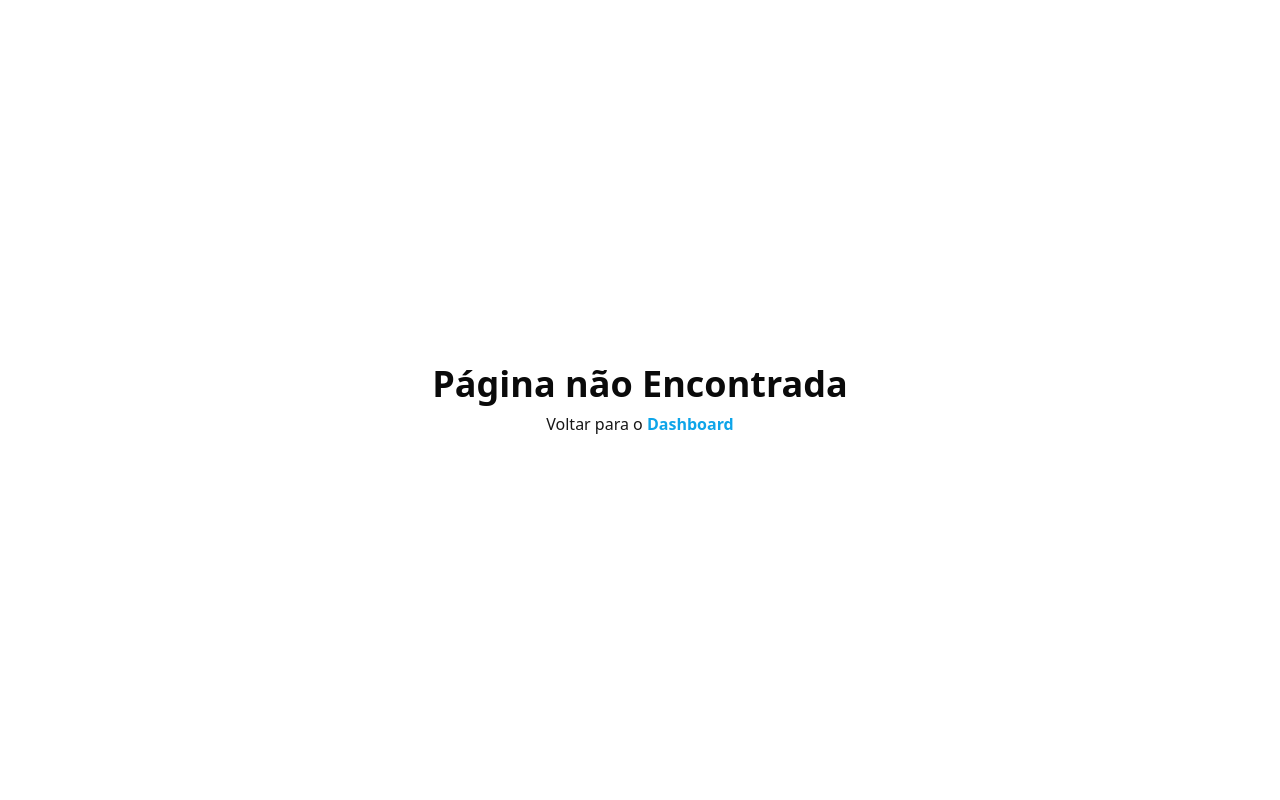
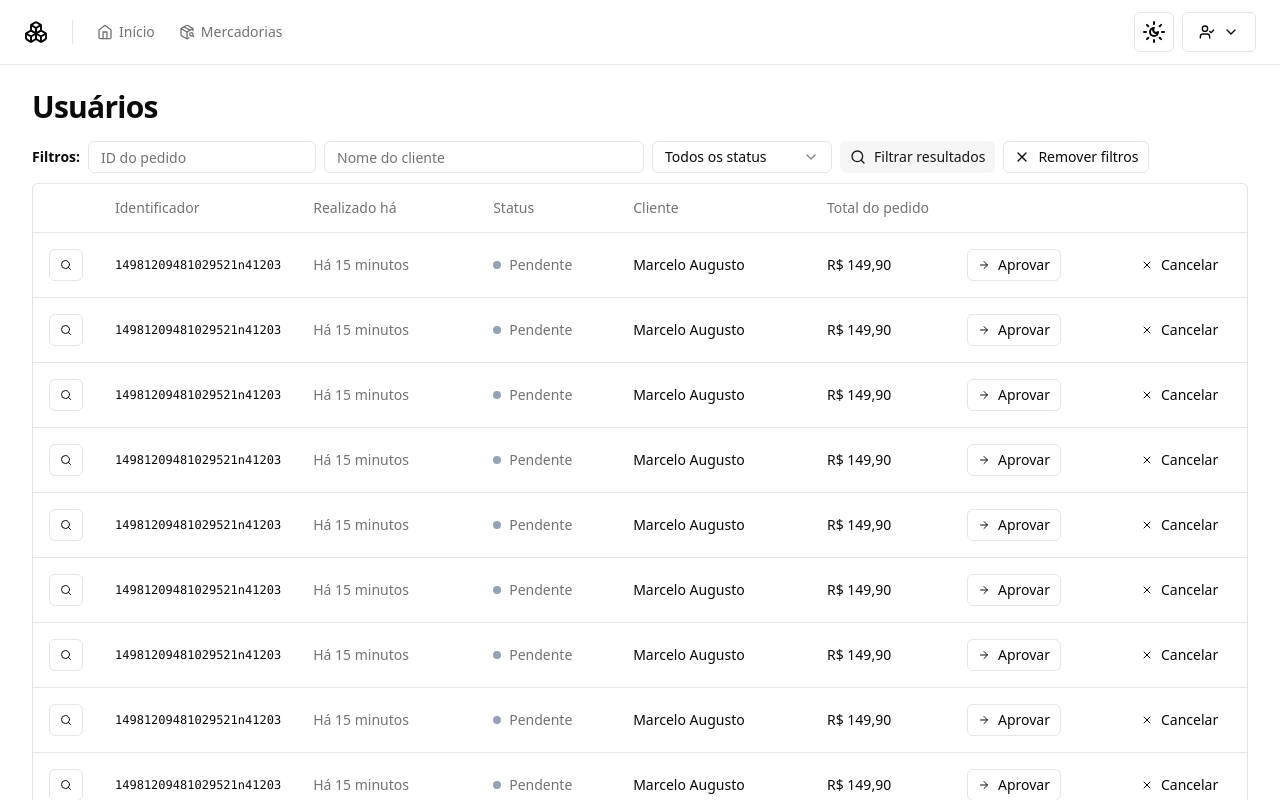
Before and after one commit to willamylp/mssupply-goods-frontend, a React (Vite) app: page /usuarios in a window 1280 px wide. Shown: the top 800 px of the page. Built offline with nearby package versions, Linux system fonts and the light colour scheme.

Commit message:
Prepare to Create Users Page

```diff
--- a/package.json
+++ b/package.json
@@ -14,6 +14,7 @@
     "@radix-ui/react-dialog": "^1.0.5",
     "@radix-ui/react-dropdown-menu": "^2.0.6",
     "@radix-ui/react-label": "^2.0.2",
+    "@radix-ui/react-navigation-menu": "^1.1.4",
     "@radix-ui/react-select": "^2.0.0",
     "@radix-ui/react-separator": "^1.0.3",
     "@radix-ui/react-slot": "^1.0.2",
--- a/src/components/account-menu.tsx
+++ b/src/components/account-menu.tsx
@@ -1,4 +1,4 @@
-import { ChevronDown, LogOut, UserCog } from 'lucide-react'
+import { ChevronDown, LogOut, UserCheck, UserCog } from 'lucide-react'
 
 import { Button } from './ui/button'
 import {
@@ -18,6 +18,7 @@ export function AccountMenu() {
           variant="outline"
           className="flex select-none items-center gap-2"
         >
+          <UserCheck className="h-4 w-4" />
           {localStorage.getItem('username')}
           <ChevronDown className="h-4 w-4" />
         </Button>
--- a/src/components/header.tsx
+++ b/src/components/header.tsx
@@ -1,4 +1,4 @@
-import { Boxes, Home, UtensilsCrossed } from 'lucide-react'
+import { Boxes, Home, PackageSearch, Users, UtensilsCrossed } from 'lucide-react'
 
 import { AccountMenu } from '@/components/account-menu'
 import { NavLink } from '@/components/nav-link'
@@ -6,6 +6,16 @@ import { ThemeToggle } from '@/components/theme/theme-toggle'
 import { Separator } from '@/components/ui/separator'
 
 export function Header() {
+  const userIsAdmin = localStorage.getItem('userIsAdmin')
+  console.log(typeof userIsAdmin)
+  const buttonUsers =
+    userIsAdmin === '1' ? (
+      <NavLink to="/usuarios">
+        <Users className="h-4 w-4" />
+        Usuários
+      </NavLink>
+    ) : null
+
   return (
     <div className="border-b">
       <div className="flex h-16 items-center gap-6 px-6">
@@ -19,9 +29,11 @@ export function Header() {
             Início
           </NavLink>
 
+          {buttonUsers}
+
           <NavLink to="/orders">
-            <UtensilsCrossed className="h-4 w-4" />
-            Pedidos
+            <PackageSearch className="h-4 w-4" />
+            Mercadorias
           </NavLink>
         </nav>
 
--- a/src/components/theme/theme-toggle.tsx
+++ b/src/components/theme/theme-toggle.tsx
@@ -1,4 +1,4 @@
-import { Moon, Sun } from 'lucide-react'
+import { MonitorSmartphone, Moon, MoonStar, Sun, SunMoon } from 'lucide-react'
 
 import { Button } from '@/components/ui/button'
 import {
@@ -17,20 +17,20 @@ export function ThemeToggle() {
     <DropdownMenu>
       <DropdownMenuTrigger asChild>
         <Button variant="outline" size="icon">
-          <Sun className="h-[1.2rem] w-[1.2rem] rotate-0 scale-100 transition-all dark:-rotate-90 dark:scale-0" />
-          <Moon className="absolute h-[1.2rem] w-[1.2rem] rotate-90 scale-0 transition-all dark:rotate-0 dark:scale-100" />
+          <SunMoon className="h-[1.5rem] w-[1.5rem] rotate-0 scale-100 transition-all dark:-rotate-90 dark:scale-0" />
+          <MoonStar className="absolute h-[1.5rem] w-[1.5rem] rotate-90 scale-0 transition-all dark:rotate-0 dark:scale-100" />
           <span className="sr-only">Toggle theme</span>
         </Button>
       </DropdownMenuTrigger>
       <DropdownMenuContent align="end">
         <DropdownMenuItem onClick={() => setTheme('light')}>
-          Light
+          <Sun className="mr-2 h-[1rem] w-[1rem]" /> Light
         </DropdownMenuItem>
         <DropdownMenuItem onClick={() => setTheme('dark')}>
-          Dark
+          <Moon className="mr-2 h-[1rem] w-[1rem]" /> Dark
         </DropdownMenuItem>
         <DropdownMenuItem onClick={() => setTheme('system')}>
-          Sistema
+          <MonitorSmartphone className="mr-2 h-[1rem] w-[1rem]" /> Sistema
         </DropdownMenuItem>
       </DropdownMenuContent>
     </DropdownMenu>
--- /dev/null
+++ b/src/components/ui/navigation-menu.tsx
@@ -0,0 +1,128 @@
+import * as React from "react"
+import * as NavigationMenuPrimitive from "@radix-ui/react-navigation-menu"
+import { cva } from "class-variance-authority"
+import { ChevronDown } from "lucide-react"
+
+import { cn } from "@/lib/utils"
+
+const NavigationMenu = React.forwardRef<
+  React.ElementRef<typeof NavigationMenuPrimitive.Root>,
+  React.ComponentPropsWithoutRef<typeof NavigationMenuPrimitive.Root>
+>(({ className, children, ...props }, ref) => (
+  <NavigationMenuPrimitive.Root
+    ref={ref}
+    className={cn(
+      "relative z-10 flex max-w-max flex-1 items-center justify-center",
+      className
+    )}
+    {...props}
+  >
+    {children}
+    <NavigationMenuViewport />
+  </NavigationMenuPrimitive.Root>
+))
+NavigationMenu.displayName = NavigationMenuPrimitive.Root.displayName
+
+const NavigationMenuList = React.forwardRef<
+  React.ElementRef<typeof NavigationMenuPrimitive.List>,
+  React.ComponentPropsWithoutRef<typeof NavigationMenuPrimitive.List>
+>(({ className, ...props }, ref) => (
+  <NavigationMenuPrimitive.List
+    ref={ref}
+    className={cn(
+      "group flex flex-1 list-none items-center justify-center space-x-1",
+      className
+    )}
+    {...props}
+  />
+))
+NavigationMenuList.displayName = NavigationMenuPrimitive.List.displayName
+
+const NavigationMenuItem = NavigationMenuPrimitive.Item
+
+const navigationMenuTriggerStyle = cva(
+  "group inline-flex h-10 w-max items-center justify-center rounded-md bg-background px-4 py-2 text-sm font-medium transition-colors hover:bg-accent hover:text-accent-foreground focus:bg-accent focus:text-accent-foreground focus:outline-none disabled:pointer-events-none disabled:opacity-50 data-[active]:bg-accent/50 data-[state=open]:bg-accent/50"
+)
+
+const NavigationMenuTrigger = React.forwardRef<
+  React.ElementRef<typeof NavigationMenuPrimitive.Trigger>,
+  React.ComponentPropsWithoutRef<typeof NavigationMenuPrimitive.Trigger>
+>(({ className, children, ...props }, ref) => (
+  <NavigationMenuPrimitive.Trigger
+    ref={ref}
+    className={cn(navigationMenuTriggerStyle(), "group", className)}
+    {...props}
+  >
+    {children}{" "}
+    <ChevronDown
+      className="relative top-[1px] ml-1 h-3 w-3 transition duration-200 group-data-[state=open]:rotate-180"
+      aria-hidden="true"
+    />
+  </NavigationMenuPrimitive.Trigger>
+))
+NavigationMenuTrigger.displayName = NavigationMenuPrimitive.Trigger.displayName
+
+const NavigationMenuContent = React.forwardRef<
+  React.ElementRef<typeof NavigationMenuPrimitive.Content>,
+  React.ComponentPropsWithoutRef<typeof NavigationMenuPrimitive.Content>
+>(({ className, ...props }, ref) => (
+  <NavigationMenuPrimitive.Content
+    ref={ref}
+    className={cn(
+      "left-0 top-0 w-full data-[motion^=from-]:animate-in data-[motion^=to-]:animate-out data-[motion^=from-]:fade-in data-[motion^=to-]:fade-out data-[motion=from-end]:slide-in-from-right-52 data-[motion=from-start]:slide-in-from-left-52 data-[motion=to-end]:slide-out-to-right-52 data-[motion=to-start]:slide-out-to-left-52 md:absolute md:w-auto ",
+      className
+    )}
+    {...props}
+  />
+))
+NavigationMenuContent.displayName = NavigationMenuPrimitive.Content.displayName
+
+const NavigationMenuLink = NavigationMenuPrimitive.Link
+
+const NavigationMenuViewport = React.forwardRef<
+  React.ElementRef<typeof NavigationMenuPrimitive.Viewport>,
+  React.ComponentPropsWithoutRef<typeof NavigationMenuPrimitive.Viewport>
+>(({ className, ...props }, ref) => (
+  <div className={cn("absolute left-0 top-full flex justify-center")}>
+    <NavigationMenuPrimitive.Viewport
+      className={cn(
+        "origin-top-center relative mt-1.5 h-[var(--radix-navigation-menu-viewport-height)] w-full overflow-hidden rounded-md border bg-popover text-popover-foreground shadow-lg data-[state=open]:animate-in data-[state=closed]:animate-out data-[state=closed]:zoom-out-95 data-[state=open]:zoom-in-90 md:w-[var(--radix-navigation-menu-viewport-width)]",
+        className
+      )}
+      ref={ref}
+      {...props}
+    />
+  </div>
+))
+NavigationMenuViewport.displayName =
+  NavigationMenuPrimitive.Viewport.displayName
+
+const NavigationMenuIndicator = React.forwardRef<
+  React.ElementRef<typeof NavigationMenuPrimitive.Indicator>,
+  React.ComponentPropsWithoutRef<typeof NavigationMenuPrimitive.Indicator>
+>(({ className, ...props }, ref) => (
+  <NavigationMenuPrimitive.Indicator
+    ref={ref}
+    className={cn(
+      "top-full z-[1] flex h-1.5 items-end justify-center overflow-hidden data-[state=visible]:animate-in data-[state=hidden]:animate-out data-[state=hidden]:fade-out data-[state=visible]:fade-in",
+      className
+    )}
+    {...props}
+  >
+    <div className="relative top-[60%] h-2 w-2 rotate-45 rounded-tl-sm bg-border shadow-md" />
+  </NavigationMenuPrimitive.Indicator>
+))
+NavigationMenuIndicator.displayName =
+  NavigationMenuPrimitive.Indicator.displayName
+
+export {
+  navigationMenuTriggerStyle,
+  NavigationMenu,
+  NavigationMenuList,
+  NavigationMenuItem,
+  NavigationMenuContent,
+  NavigationMenuTrigger,
+  NavigationMenuLink,
+  NavigationMenuIndicator,
+  NavigationMenuViewport,
+}
--- /dev/null
+++ b/src/pages/app/users/users.tsx
@@ -0,0 +1,51 @@
+import { Helmet } from 'react-helmet-async'
+
+import { Pagination } from '@/components/pagination'
+import {
+  Table,
+  TableBody,
+  TableHead,
+  TableHeader,
+  TableRow,
+} from '@/components/ui/table'
+import { OrderTableFilters } from '@/pages/app/orders/order-table-filters'
+import { OrderTableRow } from '@/pages/app/orders/order-table-row'
+
+export function Users() {
+  return (
+    <>
+      <Helmet title="Usuários" />
+      <div className="flex flex-col gap-4">
+        <h1 className="text-3xl font-bold tracking-tight">Usuários</h1>
+
+        <div className="space-y-2.5">
+          <OrderTableFilters />
+
+          <div className="rounded-md border">
+            <Table>
+              <TableHeader>
+                <TableRow>
+                  <TableHead className="w-[64px]"></TableHead>
+                  <TableHead className="w-[140px]">Identificador</TableHead>
+                  <TableHead className="w-[180px]">Realizado há</TableHead>
+                  <TableHead className="w-[140px]">Status</TableHead>
+                  <TableHead>Cliente</TableHead>
+                  <TableHead className="w-[140px]">Total do pedido</TableHead>
+                  <TableHead className="w-[164px]"></TableHead>
+                  <TableHead className="w-[132px]"></TableHead>
+                </TableRow>
+              </TableHeader>
+              <TableBody>
+                {Array.from({ length: 10 }).map((_, i) => {
+                  return <OrderTableRow key={i} />
+                })}
+              </TableBody>
+            </Table>
+          </div>
+
+          <Pagination pageIndex={0} totalCount={105} perPage={10} />
+        </div>
+      </div>
+    </>
+  )
+}
--- a/src/pages/auth/sign-in.tsx
+++ b/src/pages/auth/sign-in.tsx
@@ -33,7 +33,7 @@ export function SignIn() {
         localStorage.setItem('username', response.user.username)
         localStorage.setItem('userEmail', response.user.email)
         localStorage.setItem('userName', response.user.name)
-        localStorage.setItem('userIsAdmin', response.user.is_admim)
+        localStorage.setItem('userIsAdmin', response.user.is_admin)
         toast.success(response.msg)
         setTimeout(() => (window.location.href = '/'), 1000)
       } else {
--- /dev/null
+++ b/src/requests/users/createUser.ts
@@ -0,0 +1,13 @@
+import apiConfig from '../apiConfig'
+
+export const createUser = async (user: User) => {
+  const response = await fetch(`${apiConfig.apiUrl}users`, {
+    method: 'POST',
+    headers: {
+      'Content-Type': 'application/json',
+    },
+    body: JSON.stringify(user),
+  })
+
+  return response.json()
+}
--- a/src/requests/getUserInfo.ts
+++ b/src/requests/users/getUserInfo.ts
@@ -1,4 +1,4 @@
-import apiConfig from './apiConfig'
+import apiConfig from '../apiConfig'
 
 export const getUser = async (token: string, id: string) => {
   await new Promise((resolve) => setTimeout(resolve, 2000))
--- a/src/routes.tsx
+++ b/src/routes.tsx
@@ -5,6 +5,7 @@ import { AuthLayout } from './pages/_layouts/auth'
 import { NotFound } from './pages/404'
 import { Dashboard } from './pages/app/dashboard/dashboard'
 import { Orders } from './pages/app/orders/orders'
+import { Users } from './pages/app/users/users'
 import { SignIn } from './pages/auth/sign-in'
 import { SignUp } from './pages/auth/sign-up'
 
@@ -16,6 +17,7 @@ export const router = createBrowserRouter([
     children: [
       { path: '/', element: <Dashboard /> },
       { path: '/orders', element: <Orders /> },
+      { path: '/usuarios', element: <Users />}
     ],
   },
   {
```
Also changed, not shown: src/pages/app/users/users-list.tsx (added), 1 other file (tests, documents, lock files or other folders).
